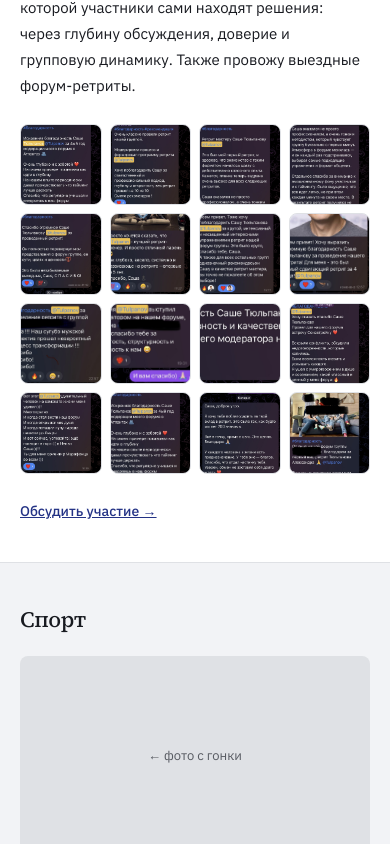
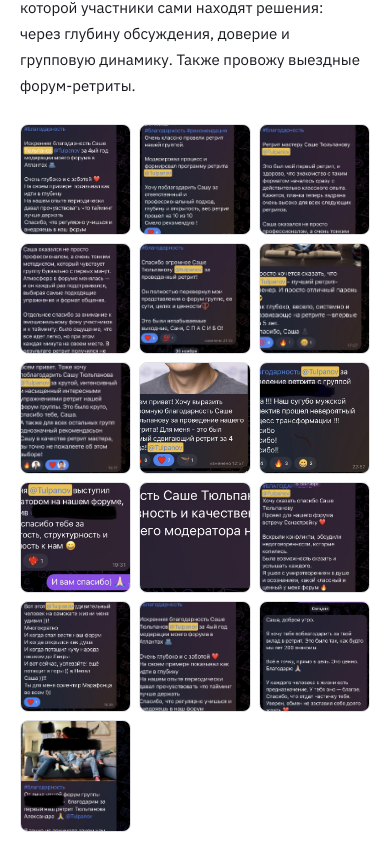
Before and after one commit to ecodorogi/tulpanov-ru, a Next.js app: page / in a window 390 px wide. Shown: the part 1480-2324 px from the top of the page. Built offline with nearby package versions, Linux system fonts and the light colour scheme.

Commit message:
fix: сетка отзывов — 3 колонки на мобиле

```diff
--- a/app/components/Reviews.module.css
+++ b/app/components/Reviews.module.css
@@ -1,8 +1,14 @@
 .grid {
   display: grid;
-  grid-template-columns: repeat(auto-fill, minmax(72px, 1fr));
+  grid-template-columns: repeat(auto-fill, minmax(96px, 1fr));
   gap: 8px;
   margin: 24px 0;
+}
+
+@media (max-width: 600px) {
+  .grid {
+    grid-template-columns: repeat(3, 1fr);
+  }
 }
 
 .thumb {
```
